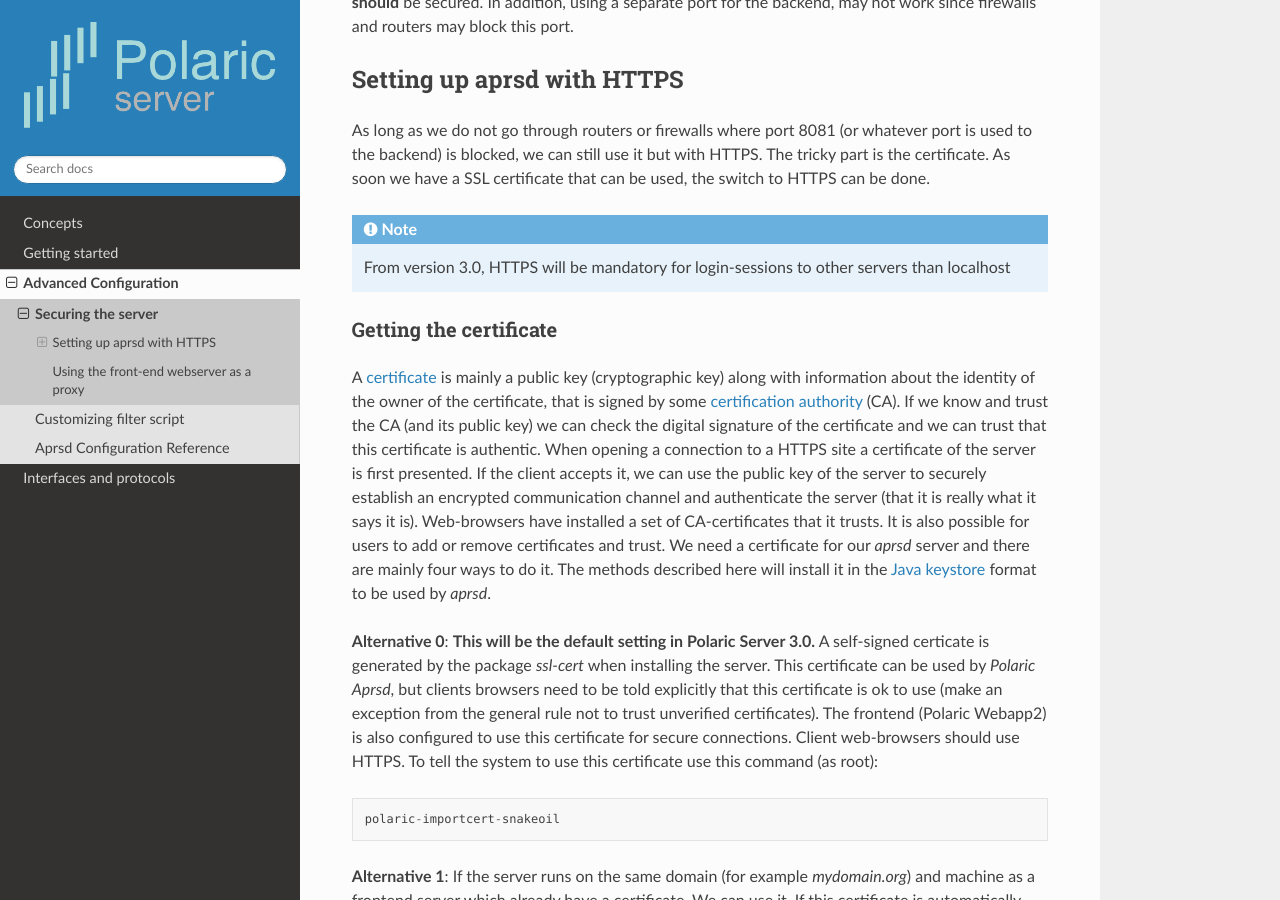
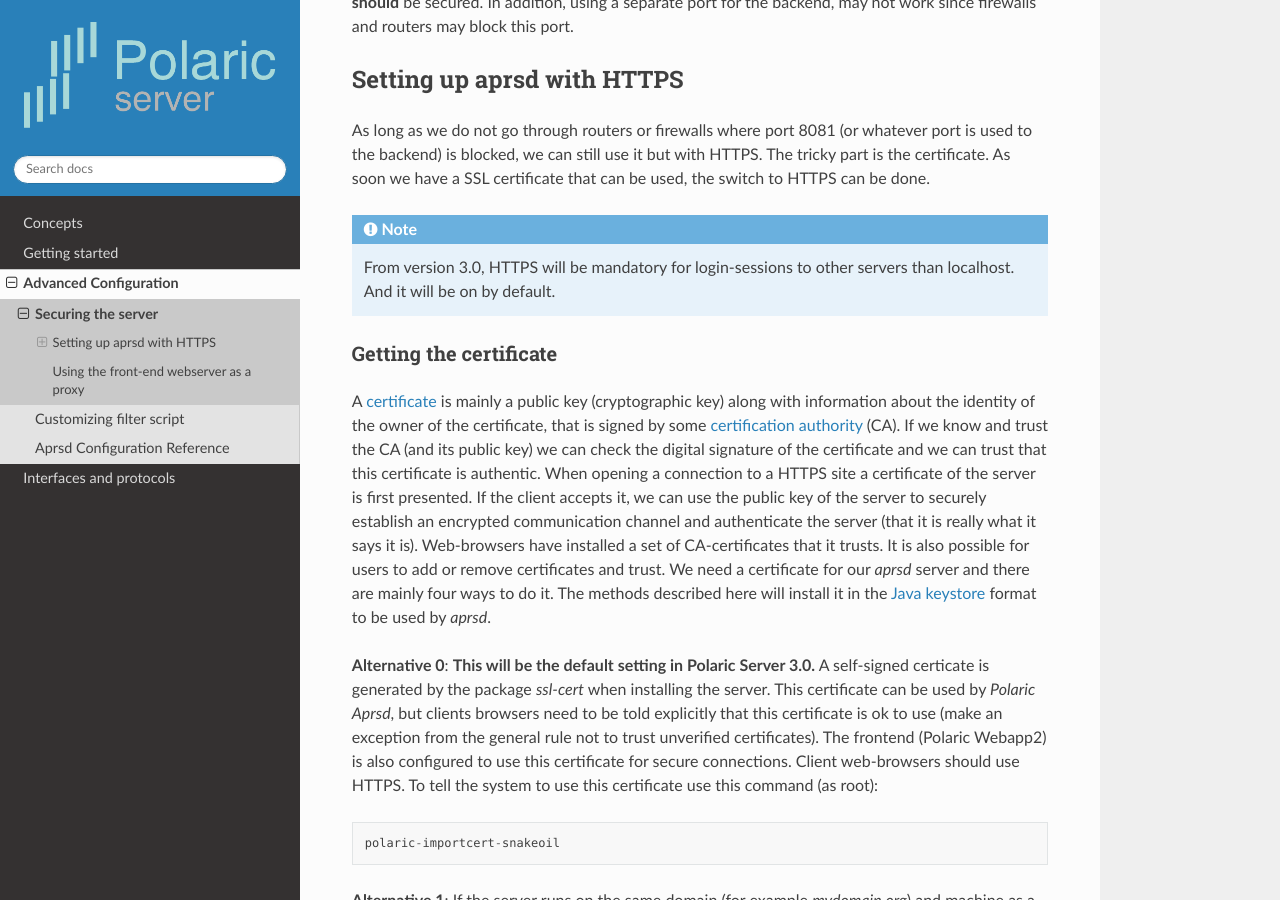
Before and after one commit to joakimsk/docs, a Sphinx documentation site: the page built from docs/secure.rst, in a window 1280 px wide and 900 px high, scrolled down 313 px. Built offline with Sphinx 7.4.7 and the Read the Docs theme 2.0.0, drawn with Linux system fonts in a browser that asks for light colours.

Commit message:
Update secure.rst

```diff
--- a/docs/secure.rst
+++ b/docs/secure.rst
@@ -13,7 +13,7 @@
 As long as we do not go through routers or firewalls where port 8081 (or whatever port is used to the backend) is blocked, we can still use it but with HTTPS. The tricky part is the certificate. As soon we have a SSL certificate that can be used, the switch to HTTPS can be done.
 
 .. note::
-    From version 3.0, HTTPS will be mandatory for login-sessions to other servers than localhost
+    From version 3.0, HTTPS will be mandatory for login-sessions to other servers than localhost. And it will be on by default.
 
 
 Getting the certificate
```
